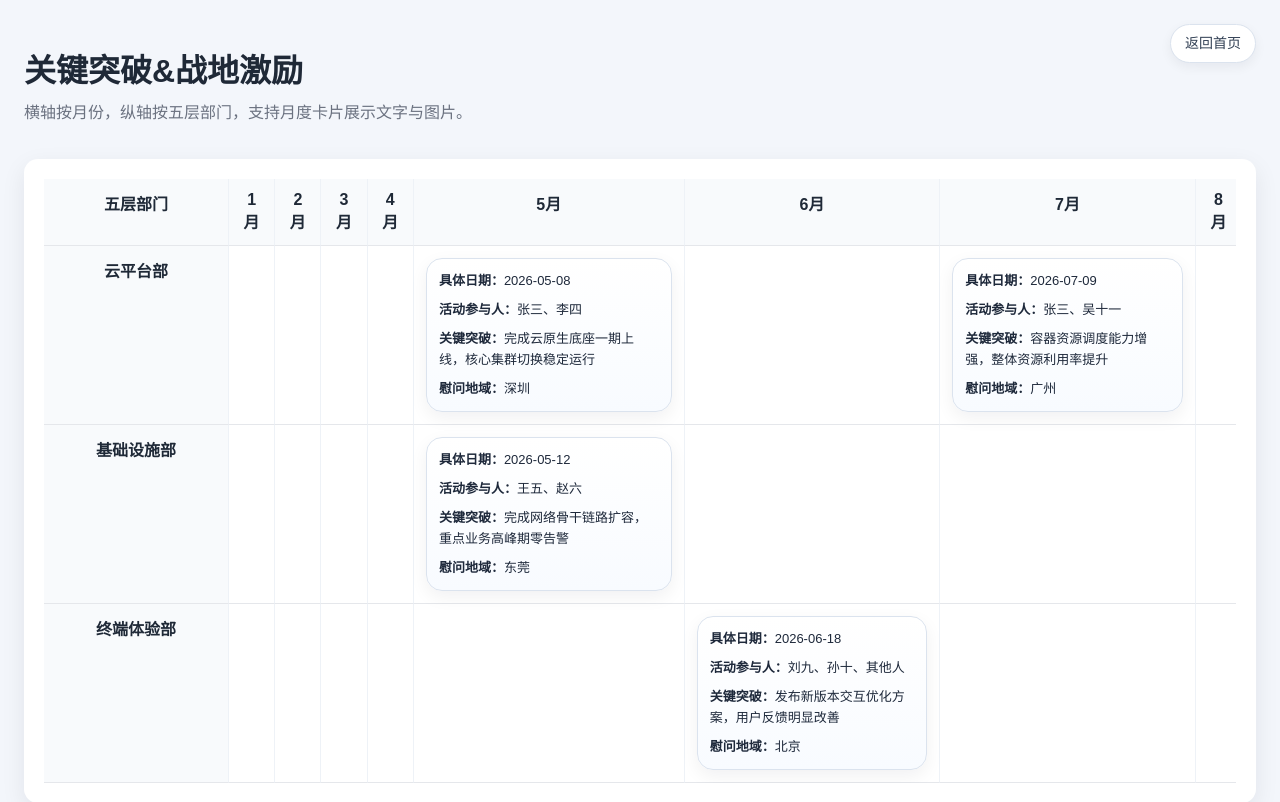
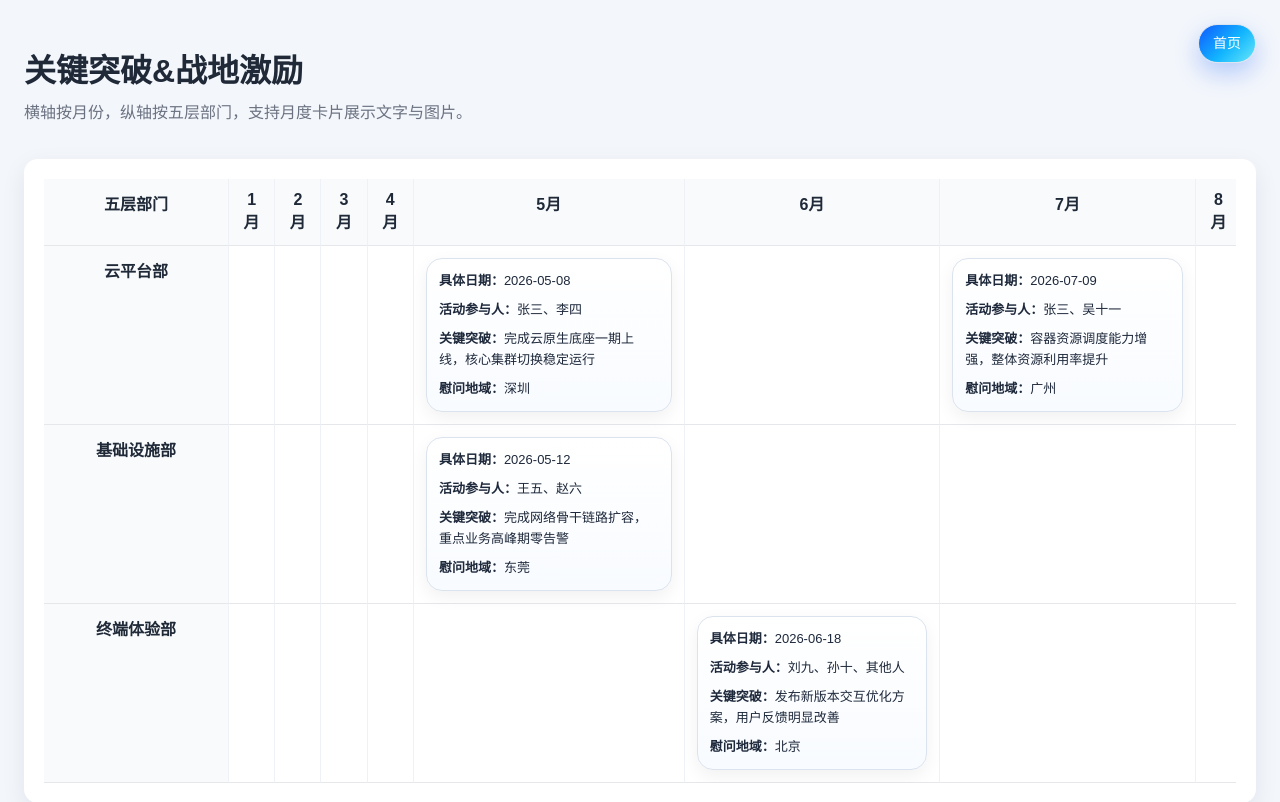
Before and after one commit to Mingkun/BeWin, a Flask app: page /milestone-condolence in a window 1280 px wide. Shown: the top 802 px of the page. Run offline with Flask 3, Linux system fonts and the light colour scheme; data comes from the database, SQL or seed files in the repository.

Commit message:
style: align milestone home button with other pages

```diff
--- a/templates/milestone_condolence.html
+++ b/templates/milestone_condolence.html
@@ -14,7 +14,7 @@
         <p>横轴按月份，纵轴按五层部门，支持月度卡片展示文字与图片。</p>
       </div>
       <div class="toolbar-actions">
-        <a class="button secondary" href="{{ url_for('index') }}">返回首页</a>
+        <a class="button home-button" href="{{ url_for('index') }}">首页</a>
       </div>
     </header>
 
```
